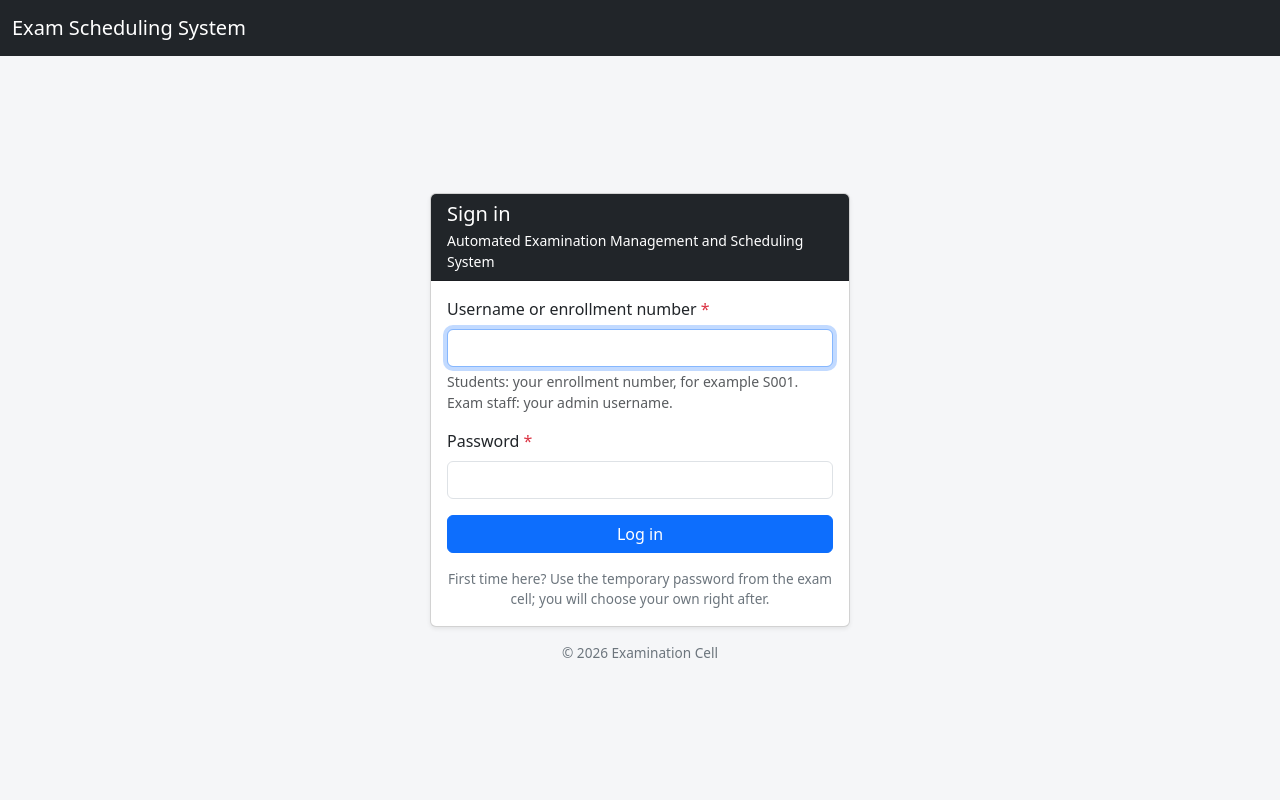
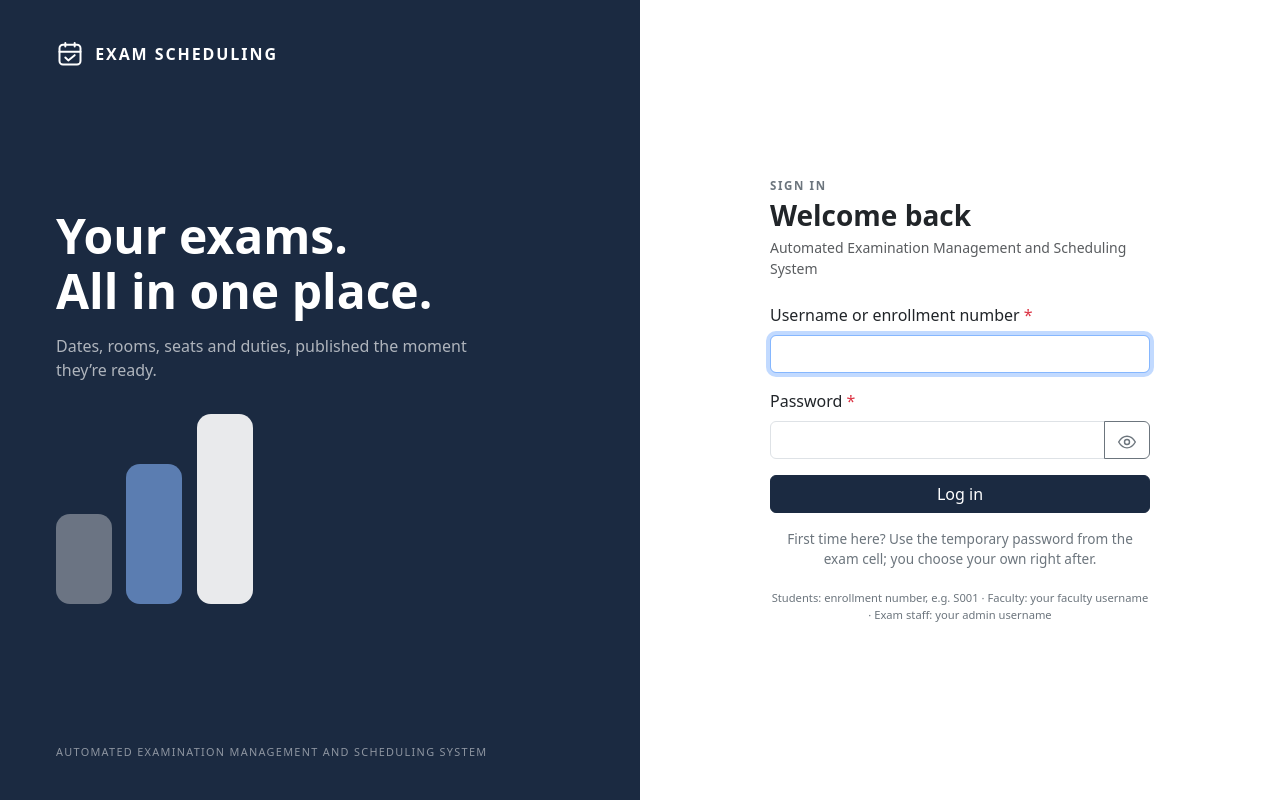
Before and after one commit to HarshRohila02/exam-scheduling-system, a Flask app: page /login in a window 1280 px wide. Run offline with Flask 3, Linux system fonts and the light colour scheme; some libraries are stand-ins or nearby versions.

Commit message:
Login page: full-screen split layout (dark brand panel, centred sign-in form)

```diff
--- a/app/static/css/style.css
+++ b/app/static/css/style.css
@@ -16,3 +16,26 @@ pre.report { background: #fff; border: 1px solid #dee2e6; padding: 1rem; border-
   main.container-fluid { padding: 0 !important; }
   .table-responsive { overflow: visible; }
 }
+
+/* Login page: full-screen split layout. Left half dark, right half the form; below 768px only the form (the left
+   panel has Bootstrap's d-none d-md-flex). One screen high on desktop, free to grow on small phones. */
+.login-page { min-height: 100vh; }
+@media (min-width: 768px) { .login-page { height: 100vh; overflow: hidden; } }
+.login-art { background: #1b2a41; color: #fff; padding: 2.5rem 3.5rem; }
+.login-brand { display: flex; align-items: center; gap: .7rem; font-weight: 700; letter-spacing: .12em; }
+.login-brand svg, .login-eye { fill: none; stroke: currentColor; stroke-width: 1.7; stroke-linecap: round; stroke-linejoin: round; flex-shrink: 0; }
+.login-headline { font-size: 3rem; font-weight: 700; line-height: 1.15; margin-bottom: 1rem; }
+.login-lead { color: rgba(255, 255, 255, .65); max-width: 26rem; margin-bottom: 2rem; }
+.login-bars { display: flex; align-items: flex-end; gap: .9rem; }
+.login-bars span { width: 56px; border-radius: 14px; }
+.login-bars span:nth-child(1) { background: rgba(255, 255, 255, .35); }
+.login-bars span:nth-child(2) { background: #5b7db1; }
+.login-bars span:nth-child(3) { background: rgba(255, 255, 255, .9); }
+.login-foot { font-size: .68rem; letter-spacing: .12em; color: rgba(255, 255, 255, .5); }
+.login-form-side { background: #fff; padding: 2rem 1.5rem; }
+.login-kicker { font-size: .72rem; font-weight: 700; letter-spacing: .14em; color: #6c757d; margin-bottom: .35rem; }
+.login-hints { font-size: .7rem; color: #6c757d; text-align: center; margin-top: 1.25rem; }
+.login-flash { margin-bottom: .75rem; }
+.login-flash-close { padding: .65rem .75rem; font-size: .65rem; }
+.btn-navy { background: #1b2a41; border-color: #1b2a41; color: #fff; }
+.btn-navy:hover, .btn-navy:focus { background: #26395a; border-color: #26395a; color: #fff; }
--- a/app/templates/base.html
+++ b/app/templates/base.html
@@ -9,6 +9,7 @@
   <link href="{{ url_for('static', filename='css/style.css') }}" rel="stylesheet">
 </head>
 <body class="{% block body_class %}{% endblock %}">
+{% block nav %}
 {% if session.get('role') == 'ADMIN' %}
 <nav class="navbar navbar-expand-lg navbar-dark bg-dark">
   <div class="container-fluid">
@@ -78,6 +79,7 @@
   </div>
 </nav>
 {% endif %}
+{% endblock %}
 
 {# shown by the script below while the browser has no network connection #}
 <div id="connection-alert" class="d-none d-print-none" role="alert"></div>
--- a/app/templates/login.html
+++ b/app/templates/login.html
@@ -1,44 +1,78 @@
 {% extends "base.html" %}
 {% block title %}Login{% endblock %}
-{# the page is a full-height column: dark top bar, then the card centred in the space that is left #}
-{% block body_class %}d-flex flex-column min-vh-100{% endblock %}
-{% block main_class %}flex-grow-1 d-flex align-items-center justify-content-center px-3 py-4{% endblock %}
-{# messages are shown inside the card's width instead of as a full-width banner #}
+{# this page is a full-screen split layout: no top bar, no outer margins, exactly one screen high #}
+{% block nav %}{% endblock %}
+{% block body_class %}login-page d-flex flex-column{% endblock %}
+{% block main_class %}flex-grow-1 d-flex p-0{% endblock %}
+{# messages are shown above the form instead of as a full-width banner #}
 {% block flashes %}{% endblock %}
 {% block content %}
-<div class="w-100" style="max-width: 420px;">
-  {% with messages = get_flashed_messages(with_categories=true) %}
-    {% for category, message in messages %}
-      <div class="alert alert-{{ category }} alert-dismissible fade show flash" style="white-space: pre-line">
-        {{ message }}
-        <button type="button" class="btn-close" data-bs-dismiss="alert"></button>
-      </div>
-    {% endfor %}
-  {% endwith %}
+<div class="row g-0 w-100 flex-grow-1">
 
-  <div class="card shadow-sm">
-    <div class="card-header bg-dark text-white">
-      <h5 class="mb-1">Sign in</h5>
-      <div class="small">Automated Examination Management and Scheduling System</div>
+  {# left half: dark panel (hidden below 768px) #}
+  <div class="col-md-6 login-art d-none d-md-flex flex-column justify-content-between">
+    <div class="login-brand">
+      <svg viewBox="0 0 24 24" width="28" height="28" aria-hidden="true"><rect x="3" y="4" width="18" height="17" rx="3"/><path d="M3 10h18M8 2.5v3M16 2.5v3M8 15l2.5 2.5L16 13"/></svg>
+      <span>EXAM SCHEDULING</span>
     </div>
-    <div class="card-body">
+
+    <div>
+      <h1 class="login-headline">Your exams.<br>All in one place.</h1>
+      <p class="login-lead">Dates, rooms, seats and duties, published the moment they&rsquo;re ready.</p>
+      <div class="login-bars" aria-hidden="true"><span style="height: 90px"></span><span style="height: 140px"></span><span style="height: 190px"></span></div>
+    </div>
+
+    <div class="login-foot">AUTOMATED EXAMINATION MANAGEMENT AND SCHEDULING SYSTEM</div>
+  </div>
+
+  {# right half: the form #}
+  <div class="col-12 col-md-6 login-form-side d-flex align-items-center justify-content-center">
+    <div class="w-100" style="max-width: 380px;">
+      {% with messages = get_flashed_messages(with_categories=true) %}
+        {% for category, message in messages %}
+          <div class="alert alert-{{ category }} alert-dismissible fade show flash py-2 small login-flash">
+            {{ message }}
+            <button type="button" class="btn-close login-flash-close" data-bs-dismiss="alert" aria-label="Close"></button>
+          </div>
+        {% endfor %}
+      {% endwith %}
+
+      <div class="login-kicker">SIGN IN</div>
+      <h3 class="fs-3 fw-bold mb-1">Welcome back</h3>
+      <p class="text-muted small mb-4">Automated Examination Management and Scheduling System</p>
       <form method="post" novalidate>
         <input type="hidden" name="csrf_token" value="{{ csrf_token() }}">
         <div class="mb-3">
           <label class="form-label" for="username">Username or enrollment number <span class="text-danger">*</span></label>
           <input class="form-control" id="username" name="username" autocomplete="username" autofocus>
-          <div class="form-text">Students: your enrollment number, for example S001. Exam staff: your admin username.</div>
         </div>
         <div class="mb-3">
           <label class="form-label" for="password">Password <span class="text-danger">*</span></label>
-          <input class="form-control" id="password" name="password" type="password" autocomplete="current-password">
+          <div class="input-group">
+            <input class="form-control" id="password" name="password" type="password" autocomplete="current-password">
+            <button class="btn btn-outline-secondary" type="button" id="peek" aria-label="Show password" title="Show password">
+              <svg viewBox="0 0 24 24" width="20" height="20" class="login-eye" aria-hidden="true"><path d="M2 12s4-7 10-7 10 7 10 7-4 7-10 7S2 12 2 12z"/><circle cx="12" cy="12" r="3"/></svg>
+            </button>
+          </div>
         </div>
-        <button class="btn btn-primary w-100">Log in</button>
+        <button class="btn btn-navy w-100">Log in</button>
       </form>
-      <p class="small-muted text-center mt-3 mb-0">First time here? Use the temporary password from the exam cell;
-        you will choose your own right after.</p>
+      <p class="small-muted text-center mt-3 mb-0">First time here? Use the temporary password from the exam cell; you choose your own right after.</p>
+      <div class="login-hints">Students: enrollment number, e.g. S001 &middot; Faculty: your faculty username &middot; Exam staff: your admin username</div>
     </div>
   </div>
-  <p class="small-muted text-center mt-3 mb-0">&copy; 2026 Examination Cell</p>
+
 </div>
 {% endblock %}
+{% block scripts %}
+<script>
+  // show / hide the password
+  document.getElementById("peek").addEventListener("click", function () {
+    var box = document.getElementById("password");
+    var show = box.type === "password";
+    box.type = show ? "text" : "password";
+    this.setAttribute("aria-label", show ? "Hide password" : "Show password");
+    this.title = show ? "Hide password" : "Show password";
+  });
+</script>
+{% endblock %}
```
